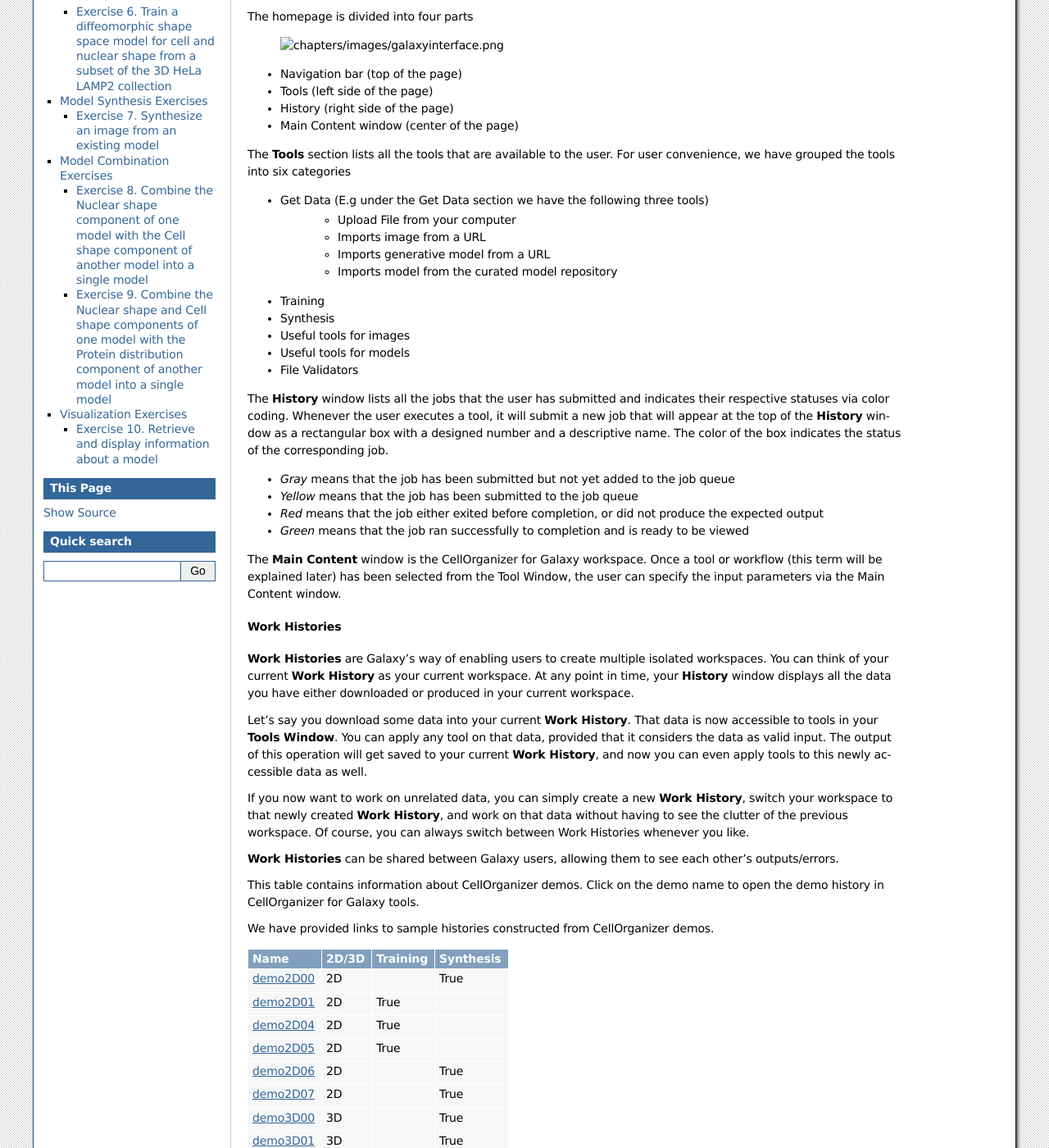
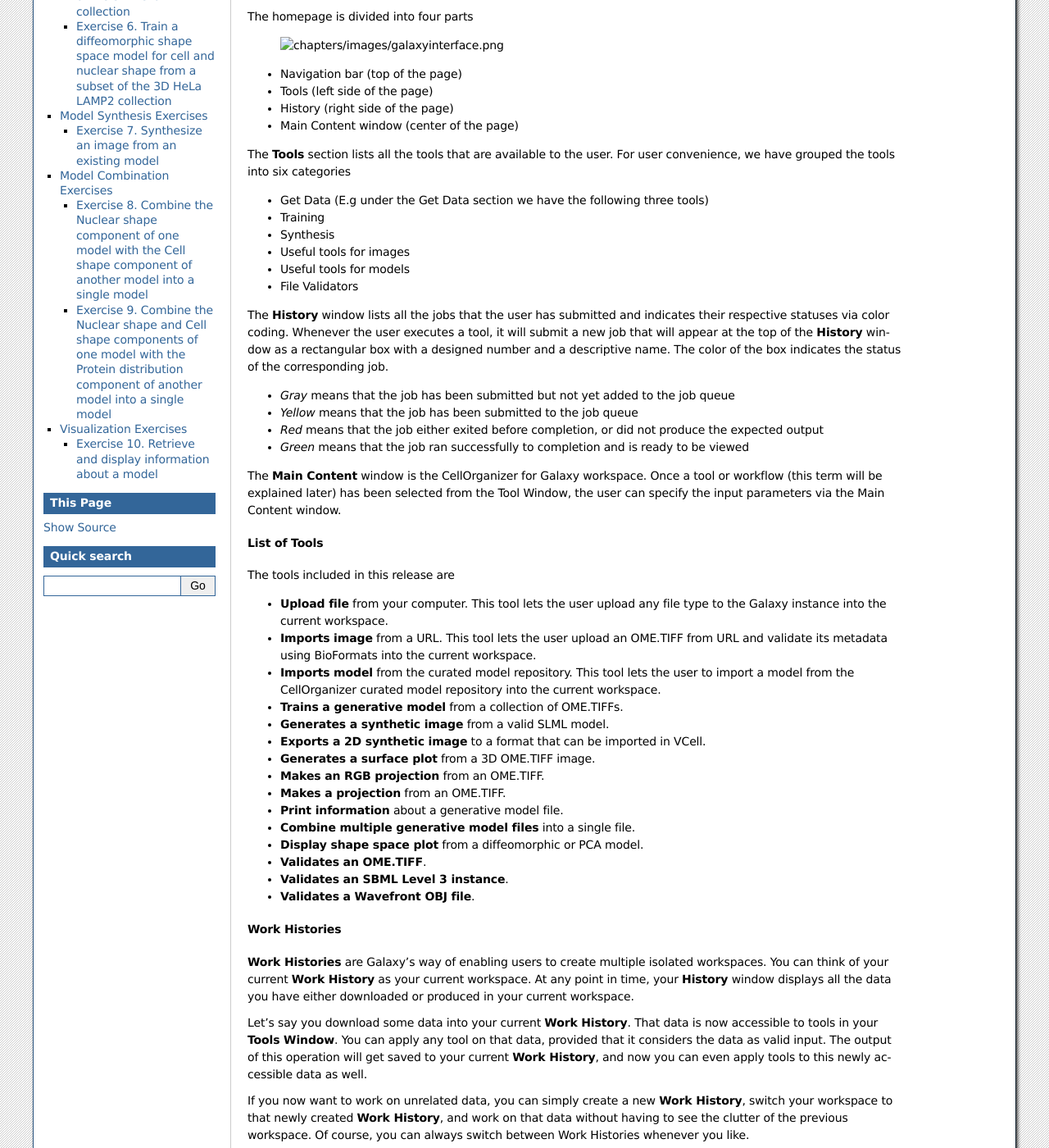
Before and after one commit to murphygroup/cellorganizer-documentation_old, a Sphinx documentation site: the page built from source/chapters/galaxy/index.rst, in a window 1280 px wide and 1400 px high, scrolled down 971 px. Shown: the whole window at 82% size. Built offline with Sphinx 7.4.7, drawn with Linux system fonts in a browser that asks for light colours; some of the changed lines change nothing that is shown.

Commit message:
Updated Galaxy index

```diff
--- a/source/chapters/galaxy/index.rst
+++ b/source/chapters/galaxy/index.rst
@@ -21,7 +21,7 @@
 Accessing the CellOrganizer for Galaxy public server
 ----------------------------------------------------
 
-The CellOrganizer for Galaxy public server can be accessed at `galaxy.compbio.cs.cmu.edu <http://galaxy.compbio.cs.cmu.edu:8080/root/login?redirect=%2F/>`_. This webserver is provided to provide access to CellOrganizer tools for users who do not have the resources to run the Matlab or Docker versions.  It is provided at no charge for non-profit organizations.
+The CellOrganizer for Galaxy public server can be accessed at `galaxy.compbio.cs.cmu.edu <http://galaxy3.compbio.cs.cmu.edu:9000/root/login?redirect=%2F/>`_. This webserver is provided to provide access to CellOrganizer tools for users who do not have the resources to run the Matlab or Docker versions.  It is provided at no charge for non-profit organizations.
 
 .. figure:: ../images/login.png
 
@@ -59,10 +59,6 @@
 The **Tools** section lists all the tools that are available to the user. For user convenience, we have grouped the tools into six categories
 
 * Get Data (E.g under the Get Data section we have the following three tools)
-    * Upload File from your computer
-    * Imports image from a URL
-    * Imports generative model from a URL
-    * Imports model from the curated model repository
 * Training
 * Synthesis
 * Useful tools for images
@@ -77,6 +73,27 @@
 * *Green* means that the job ran successfully to completion and is ready to be viewed
 
 The **Main Content** window is the CellOrganizer for Galaxy workspace. Once a tool or workflow (this term will be explained later) has been selected from the Tool Window, the user can specify the input parameters via the Main Content window.
+
+List of Tools
+"""""""""""""
+
+The tools included in this release are
+
+* **Upload file** from your computer. This tool lets the user upload any file type to the Galaxy instance into the current workspace.
+* **Imports image** from a URL. This tool lets the user upload an OME.TIFF from URL and validate its metadata using BioFormats into the current workspace.
+* **Imports model** from the curated model repository. This tool lets the user to import a model from the CellOrganizer curated model repository into the current workspace.
+* **Trains a generative model** from a collection of OME.TIFFs.
+* **Generates a synthetic image** from a valid SLML model.
+* **Exports a 2D synthetic image** to a format that can be imported in VCell.
+* **Generates a surface plot** from a 3D OME.TIFF image.
+* **Makes an RGB projection** from an OME.TIFF.
+* **Makes a projection** from an OME.TIFF.
+* **Print information** about a generative model file.
+* **Combine multiple generative model files** into a single file.
+* **Display shape space plot** from a diffeomorphic or PCA model.
+* **Validates an OME.TIFF**.
+* **Validates an SBML Level 3 instance**.
+* **Validates a Wavefront OBJ file**.
 
 Work Histories
 """"""""""""""
@@ -121,18 +138,18 @@
 | demo3D12_ | 3D      | True       |             |
 +-----------+---------+------------+-------------+
 
-.. _demo2D00: http://galaxy.compbio.cs.cmu.edu:8080/u/cellorganizer/h/demo2d00
-.. _demo2D01: http://galaxy.compbio.cs.cmu.edu:8080/u/cellorganizer/h/demo2d01
-.. _demo2D04: http://galaxy.compbio.cs.cmu.edu:8080/u/cellorganizer/h/demo2d04
-.. _demo2D05: http://galaxy.compbio.cs.cmu.edu:8080/u/cellorganizer/h/demo2d05
-.. _demo2D06: http://galaxy.compbio.cs.cmu.edu:8080/u/cellorganizer/h/demo2d06
-.. _demo2D07: http://galaxy.compbio.cs.cmu.edu:8080/u/cellorganizer/h/demo2d07
-.. _demo3D00: http://galaxy.compbio.cs.cmu.edu:8080/u/cellorganizer/h/demo3d00
-.. _demo3D01: http://galaxy.compbio.cs.cmu.edu:8080/u/cellorganizer/h/demo3d01
-.. _demo3D04: http://galaxy.compbio.cs.cmu.edu:8080/u/cellorganizer/h/demo3d04
-.. _demo3D05: http://galaxy.compbio.cs.cmu.edu:8080/u/cellorganizer/h/demo3d05
-.. _demo3D11: http://galaxy.compbio.cs.cmu.edu:8080/u/cellorganizer/h/demo3d11
-.. _demo3D12: http://galaxy.compbio.cs.cmu.edu:8080/u/cellorganizer/h/demo3d12
+.. _demo2D00: http://galaxy3.compbio.cs.cmu.edu:9000/u/cellorganizer/h/demo2d00
+.. _demo2D01: http://galaxy3.compbio.cs.cmu.edu:9000/u/cellorganizer/h/demo2d01
+.. _demo2D04: http://galaxy3.compbio.cs.cmu.edu:9000/u/cellorganizer/h/demo2d04
+.. _demo2D05: http://galaxy3.compbio.cs.cmu.edu:9000/u/cellorganizer/h/demo2d05
+.. _demo2D06: http://galaxy3.compbio.cs.cmu.edu:9000/u/cellorganizer/h/demo2d06
+.. _demo2D07: http://galaxy3.compbio.cs.cmu.edu:9000/u/cellorganizer/h/demo2d07
+.. _demo3D00: http://galaxy3.compbio.cs.cmu.edu:9000/u/cellorganizer/h/demo3d00
+.. _demo3D01: http://galaxy3.compbio.cs.cmu.edu:9000/u/cellorganizer/h/demo3d01
+.. _demo3D04: http://galaxy3.compbio.cs.cmu.edu:9000/u/cellorganizer/h/demo3d04
+.. _demo3D05: http://galaxy3.compbio.cs.cmu.edu:9000/u/cellorganizer/h/demo3d05
+.. _demo3D11: http://galaxy3.compbio.cs.cmu.edu:9000/u/cellorganizer/h/demo3d11
+.. _demo3D12: http://galaxy3.compbio.cs.cmu.edu:9000/u/cellorganizer/h/demo3d12
 
 Detailed information about **Histories** is beyond the scope of this document. To learn more about them, click `here <https://galaxyproject.org/tutorials/histories/>`_.
 
@@ -168,11 +185,11 @@
 | Train-2D-diffeomorphic-framework-and-vesicular-pattern-model_      |
 +--------------------------------------------------------------------+
 
-.. _Train-2D-PCA-framework-generative-model: http://galaxy.compbio.cs.cmu.edu:8080/u/cellorganizer/w/train-2d-pca-framework
-.. _Train-2D-classic-generative-model: http://galaxy.compbio.cs.cmu.edu:8080/u/cellorganizer/w/train-2d-classic-model
-.. _Train-2D-classic-framework-generative-model: http://galaxy.compbio.cs.cmu.edu:8080/u/cellorganizer/w/train-2d-classic-framework
-.. _Train-2D-diffeomorphic-framework-generative-model: http://galaxy.compbio.cs.cmu.edu:8080/u/cellorganizer/w/train-2d-diffeo-framework
-.. _Train-2D-diffeomorphic-framework-and-vesicular-pattern-model: http://galaxy.compbio.cs.cmu.edu:8080/u/cellorganizer/w/train-2d-diffeo-vesicle-model
+.. _Train-2D-PCA-framework-generative-model: http://galaxy3.compbio.cs.cmu.edu:9000/u/cellorganizer/w/train-2d-pca-framework
+.. _Train-2D-classic-generative-model: http://galaxy3.compbio.cs.cmu.edu:9000/u/cellorganizer/w/train-2d-classic-model
+.. _Train-2D-classic-framework-generative-model: http://galaxy3.compbio.cs.cmu.edu:9000/u/cellorganizer/w/train-2d-classic-framework
+.. _Train-2D-diffeomorphic-framework-generative-model: http://galaxy3.compbio.cs.cmu.edu:9000/u/cellorganizer/w/train-2d-diffeo-framework
+.. _Train-2D-diffeomorphic-framework-and-vesicular-pattern-model: http://galaxy3.compbio.cs.cmu.edu:9000/u/cellorganizer/w/train-2d-diffeo-vesicle-model
 
 Detailed information about **Workflows** is beyond the scope of this document. To learn more about them, click `here <https://galaxyproject.org/learn/advanced-workflow/>`_.
 
```
